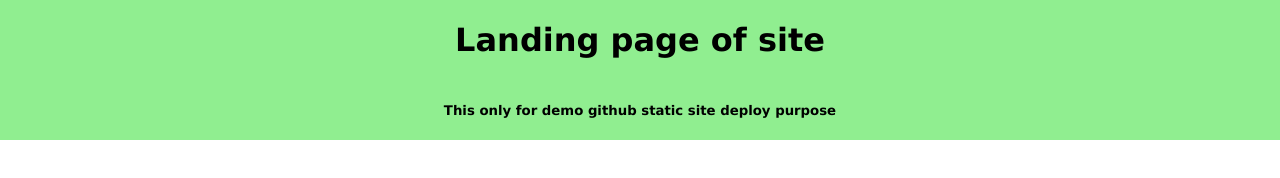
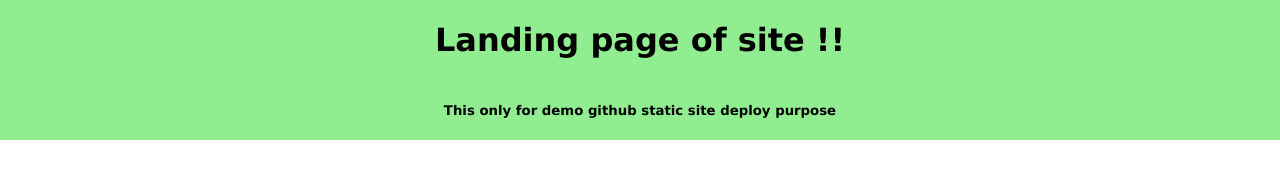
Before and after one commit to Pasupathi21/Static-site, a website: page index.html in a window 1280 px wide. Drawn offline with Linux system fonts and the light colour scheme.

Commit message:
new change

```diff
--- a/index.html
+++ b/index.html
@@ -11,7 +11,7 @@
 <body>
     <div class="main">
         <div>
-            <h1>Landing page of site</h1>
+            <h1>Landing page of site !!</h1>
         </div>
         <div>
             <h5>This only for demo github static site deploy purpose</h5>
```
